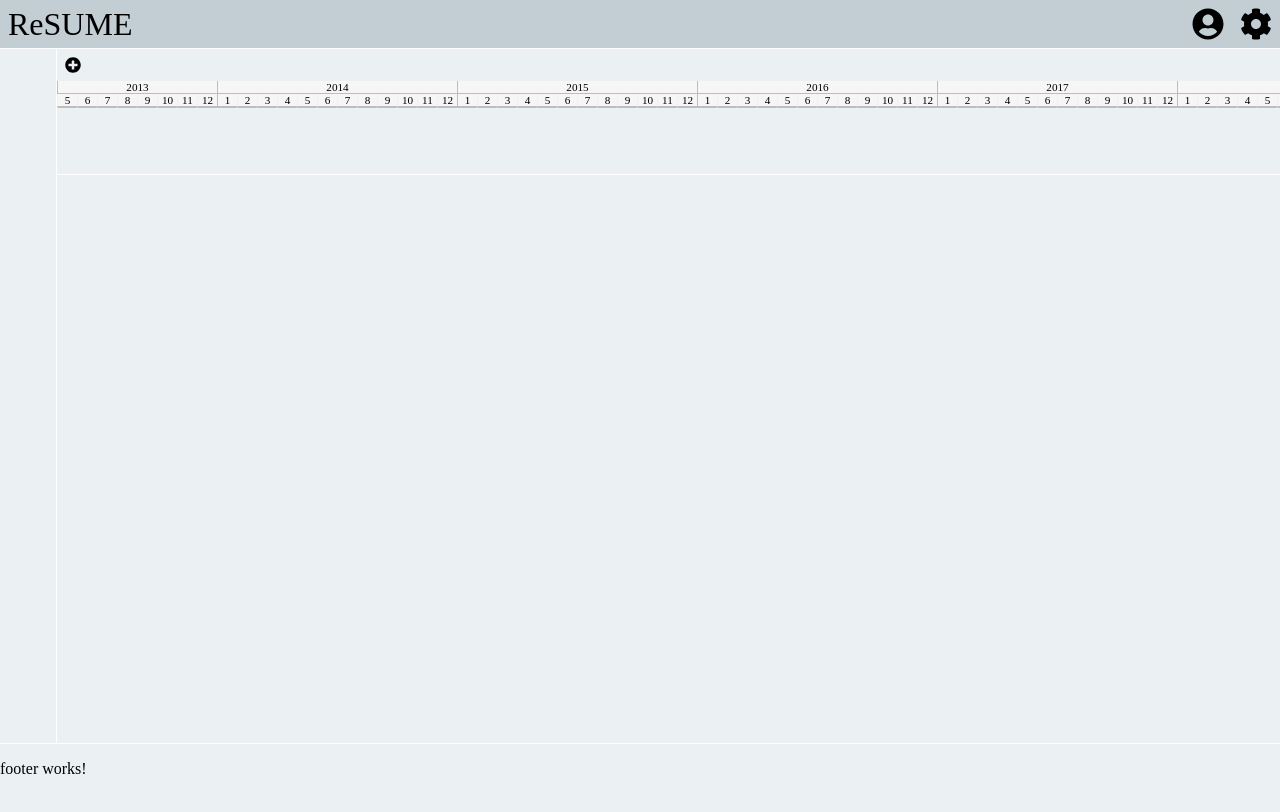
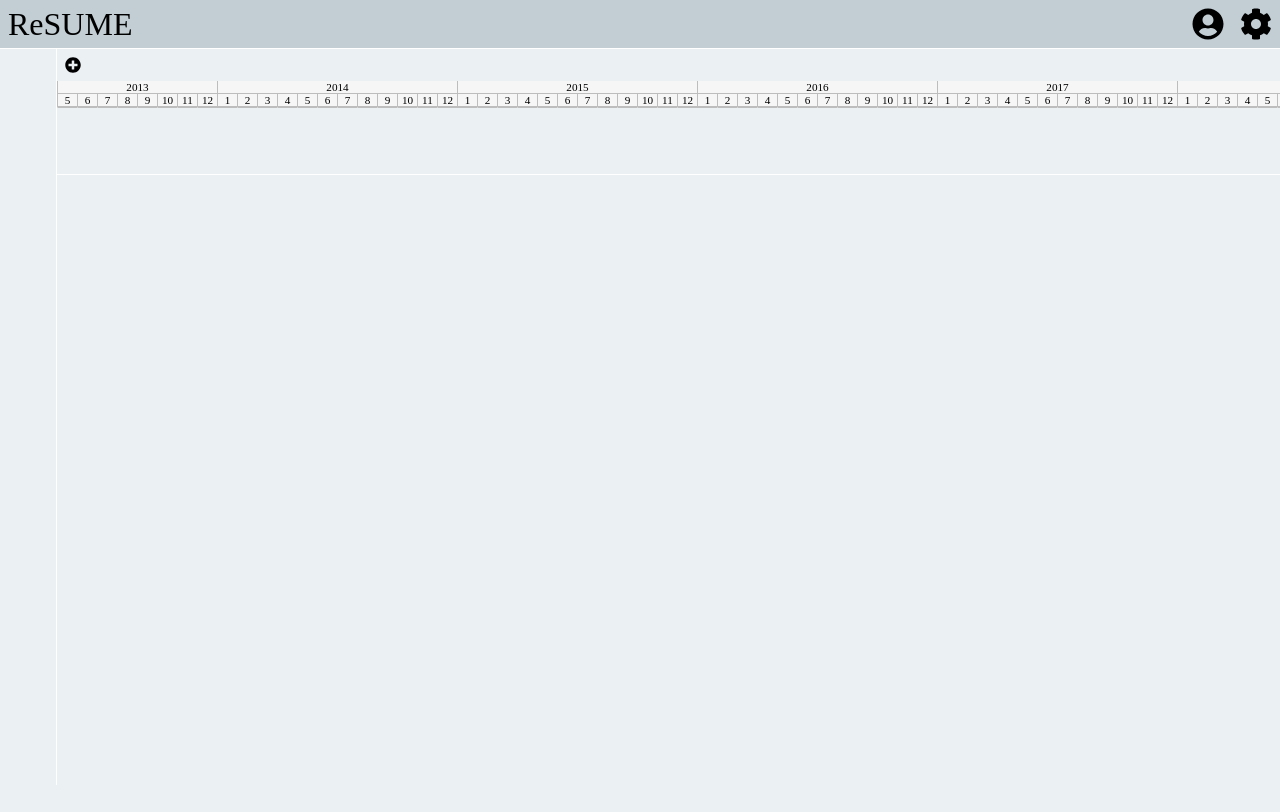
Before and after one commit to FatmanBros/resume, an Angular app: page /resume in a window 1280 px wide. Shown: the top 812 px of the page. Built offline with nearby package versions, Linux system fonts and the light colour scheme.

Commit message:
delete: フッター廃止

```diff
--- a/src/app/common/out-frame/out-frame.component.html
+++ b/src/app/common/out-frame/out-frame.component.html
@@ -10,4 +10,4 @@
   </div>
 </div>
 <!-- フッター -->
-<app-footer></app-footer>
+<!-- <app-footer></app-footer> -->
--- a/src/app/common/out-frame/out-frame.component.scss
+++ b/src/app/common/out-frame/out-frame.component.scss
@@ -1,5 +1,9 @@
-$main-height: calc(100vh * 0.081 + 100vh * 0.051);
-$main-width: calc(100vh * 0.051);
+$header-height: calc(100vh * 0.08);
+$footer-height: calc(100vh * 0.05);
+$menu-width: calc(100vw * 0.05);
+
+$main-height: calc(100vh - #{$header-height});
+$main-width: calc(100vw - #{$menu-width});
 
 :host {
   display: flex;
@@ -9,11 +13,11 @@ $main-width: calc(100vh * 0.051);
 .main-frame {
   display: flex;
 
-  height: calc(100vh - #{$main-height});
-  max-height: calc(100vh - #{$main-height});
+  height: $main-height;
+  max-height: $main-height;
 }
 
 .main-content {
-  width: calc(100vw - #{$main-width});
-  max-width: calc(100vw - #{$main-width});
+  width: $main-width;
+  max-width: $main-width;
 }
--- a/src/app/resume-grid/resume-grid.component.html
+++ b/src/app/resume-grid/resume-grid.component.html
@@ -9,7 +9,7 @@
   <ul class="flex-h body">
     <li *ngFor="let month of months; let i = index;">
       <!-- 月 -->
-      <div class="cell" [ngClass]="{ 'january': month.month === '1'}" [ngStyle]="defaultCellStyle">
+      <div class="cell month" [ngClass]="{ 'january': month.month === '1'}" [ngStyle]="defaultCellStyle">
         {{month.month}}</div>
       <!-- グリッド -->
       <div class="cell" [ngClass]="{ 'january': month.month === '1'}" [ngStyle]="defaultCellStyle"></div>
--- a/src/app/resume-grid/resume-grid.component.scss
+++ b/src/app/resume-grid/resume-grid.component.scss
@@ -11,6 +11,9 @@ $header-grid-style: solid 1px $border-color;
 .year {
   border-left: $header-grid-style !important;
 }
+.month:first-child {
+  border-left: $header-grid-style !important;
+}
 .january {
   border-left: $header-grid-style !important;
 }
--- a/src/styles.scss
+++ b/src/styles.scss
@@ -55,10 +55,11 @@ ul, li {
 
 /* カスタムスクロールバー */
 
-$scrollbar-width: 0.3rem;
+$scrollbar-width: 8px;
 /*スクロールバー全体*/
 ::-webkit-scrollbar {
   width: $scrollbar-width;
+  height: $scrollbar-width;
 }
 
 /*スクロールバーの軌道*/
```
